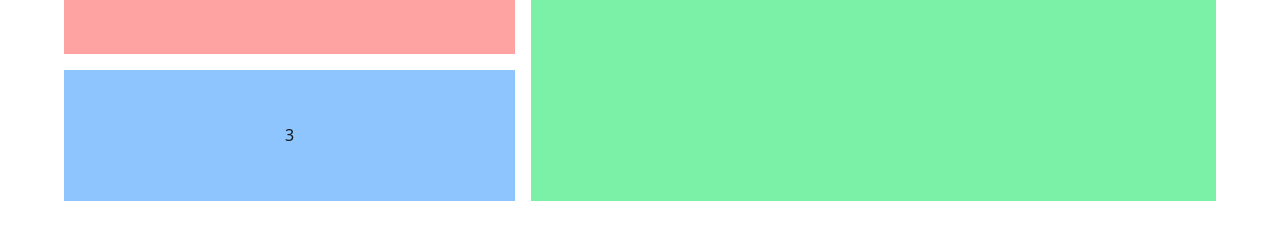
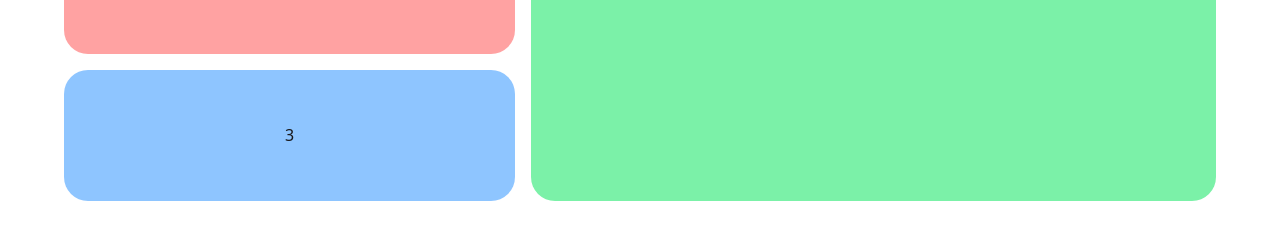
Before and after one commit to silveralcid/syntax-sifu, a Next.js app in the folder frontend/: page / in a window 1280 px wide. Shown: the part 559-797 px from the top of the page. Built offline with nearby package versions, Linux system fonts and the light colour scheme.

Commit message:
feat: add rounded corners to grid items in Home component for improved aesthetics

```diff
--- a/frontend/app/page.tsx
+++ b/frontend/app/page.tsx
@@ -3,13 +3,13 @@ export default function Home() {
     <main className="">
       <div className="flex items-center justify-center min-h-screen">
         <div className="grid grid-cols-5 grid-rows-5 gap-4 w-screen h-screen max-w-6xl max-h-[90vh]">
-          <div className="col-span-2 row-span-4 bg-red-300 flex items-center justify-center">
+          <div className="rounded-3xl col-span-2 row-span-4 bg-red-300 flex items-center justify-center">
             1
           </div>
-          <div className="col-span-3 row-span-5 col-start-3 bg-green-300 flex items-center justify-center">
+          <div className="rounded-3xl col-span-3 row-span-5 col-start-3 bg-green-300 flex items-center justify-center">
             2
           </div>
-          <div className="col-span-2 row-start-5 bg-blue-300 flex items-center justify-center">
+          <div className="rounded-3xl col-span-2 row-start-5 bg-blue-300 flex items-center justify-center">
             3
           </div>
         </div>
```
